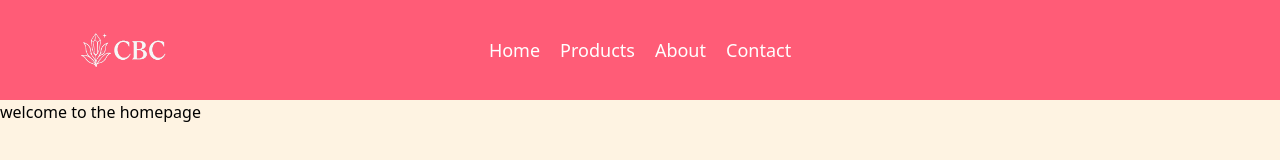
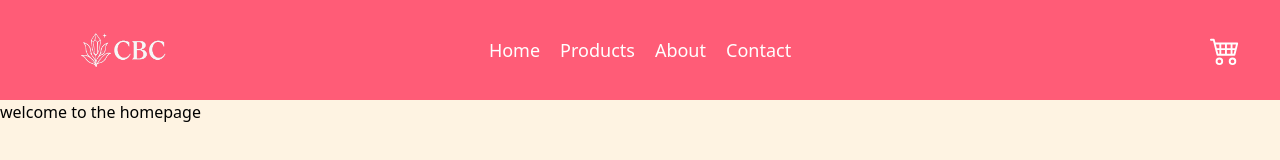
Before and after one commit to Chanuka999/lumera, a React app in the folder frontend/: page / in a window 1280 px wide. Shown: the top 160 px of the page. Built offline with nearby package versions, Linux system fonts and the light colour scheme; the HTML template or start-up script is replaced by a standard one.

Commit message:
Add cart icon link to Header component for navigation🎇

```diff
--- a/frontend/src/components/Header.jsx
+++ b/frontend/src/components/Header.jsx
@@ -1,5 +1,6 @@
 import React from "react";
 import { Link } from "react-router-dom";
+import { BsCart4 } from "react-icons/bs";
 
 const Header = () => {
   return (
@@ -16,6 +17,12 @@ const Header = () => {
           <Link to="/about">About</Link>
           <Link to="/contact">Contact</Link>
         </div>
+        <Link
+          to="/cart"
+          className="h-full absolute right-0 text-3xl flex justify-center items-center"
+        >
+          <BsCart4 />
+        </Link>
       </div>
     </div>
   );
```
